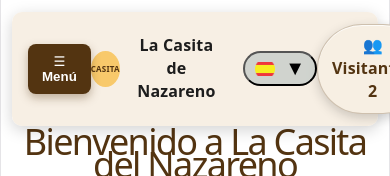
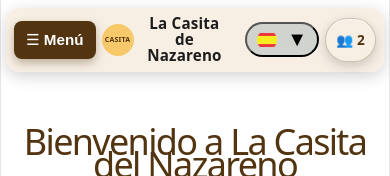
Before and after one commit to Iamywh/la-casita-react-menuria, a React (Vite) app: page / in a window 390 px wide. Shown: the top 176 px of the page. Built offline with nearby package versions, Linux system fonts and the light colour scheme; no server answers; the database is empty.

Commit message:
Fix responsive mobile header

```diff
--- a/src/App.css
+++ b/src/App.css
@@ -957,3 +957,104 @@
   border: 1px solid #d8c3a5;
   font: inherit;
 }
+
+@media (max-width: 600px) {
+  .site-header {
+    left: 6px;
+    right: 6px;
+    top: 8px;
+
+    grid-template-columns: auto 1fr auto;
+    gap: 6px;
+
+    padding: 8px 8px;
+    border-radius: 14px;
+  }
+
+  .header-center {
+    min-width: 0;
+    gap: 6px;
+  }
+
+  .logo-circle {
+    width: 32px;
+    height: 32px;
+    font-size: 7px;
+    flex-shrink: 0;
+  }
+
+  .header-center span,
+  .restaurant-title {
+    font-size: 0.95rem;
+    line-height: 1.05;
+    text-align: center;
+    max-width: 120px;
+    white-space: normal;
+  }
+
+  .menu-btn {
+    padding: 10px 12px;
+    font-size: 0.95rem;
+    white-space: nowrap;
+  }
+
+  .visitor-badge {
+    padding: 9px 10px;
+    font-size: 0.85rem;
+    max-width: 58px;
+    overflow: hidden;
+    white-space: nowrap;
+  }
+
+  .visitor-badge .visitor-text,
+  .visitor-badge span:first-child {
+    display: none;
+  }
+}
+
+.visitor-mobile {
+  display: none;
+}
+
+@media (max-width: 600px) {
+  .site-header {
+    left: 6px;
+    right: 6px;
+    top: 8px;
+    grid-template-columns: auto 1fr auto;
+    gap: 6px;
+    padding: 8px;
+  }
+
+  .header-center {
+    min-width: 0;
+    gap: 6px;
+  }
+
+  .header-center strong {
+    font-size: 0.95rem;
+    line-height: 1.05;
+    max-width: 120px;
+    text-align: center;
+  }
+
+  .menu-btn {
+    padding: 10px 12px;
+    font-size: 0.95rem;
+    white-space: nowrap;
+  }
+
+  .visitor-badge {
+    padding: 9px 10px;
+    font-size: 0.85rem;
+    white-space: nowrap;
+  }
+
+  .visitor-label {
+    display: none;
+  }
+
+  .visitor-mobile {
+    display: inline;
+  }
+}
--- a/src/components/header.jsx
+++ b/src/components/header.jsx
@@ -101,7 +101,11 @@ function Header({ lang, changeLang }) {
       </div>
 
       <div className="header-right">
-        <span className="visitor-badge">👥 {t('visitors')} {visits}</span>
+        <span className="visitor-badge">
+        <span className="visitor-label">👥 {t('visitors')} </span>
+        <span className="visitor-mobile">👥 </span>
+        <span>{visits}</span>
+      </span>
       </div>
     </header>
   )
```
